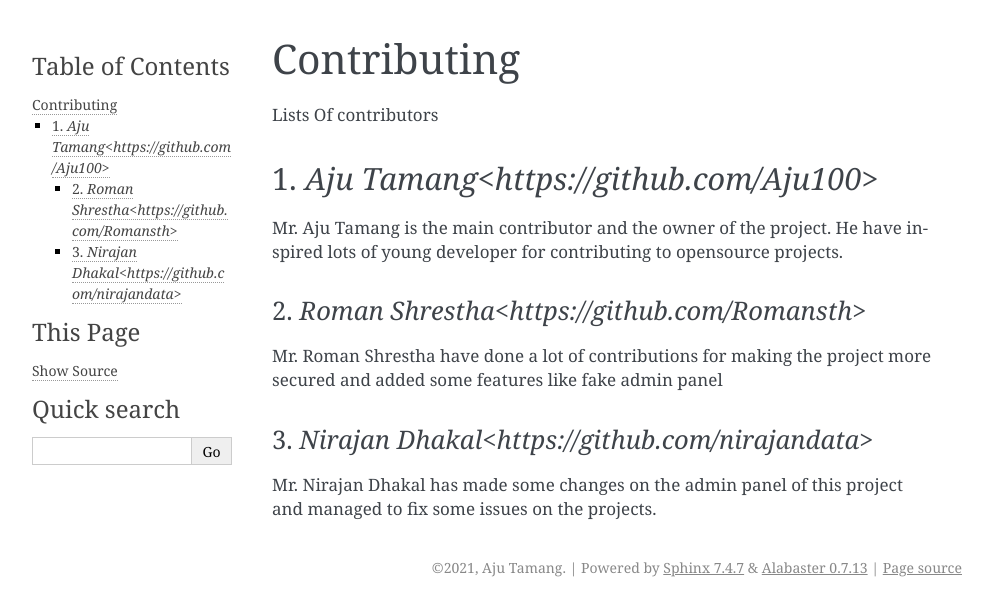
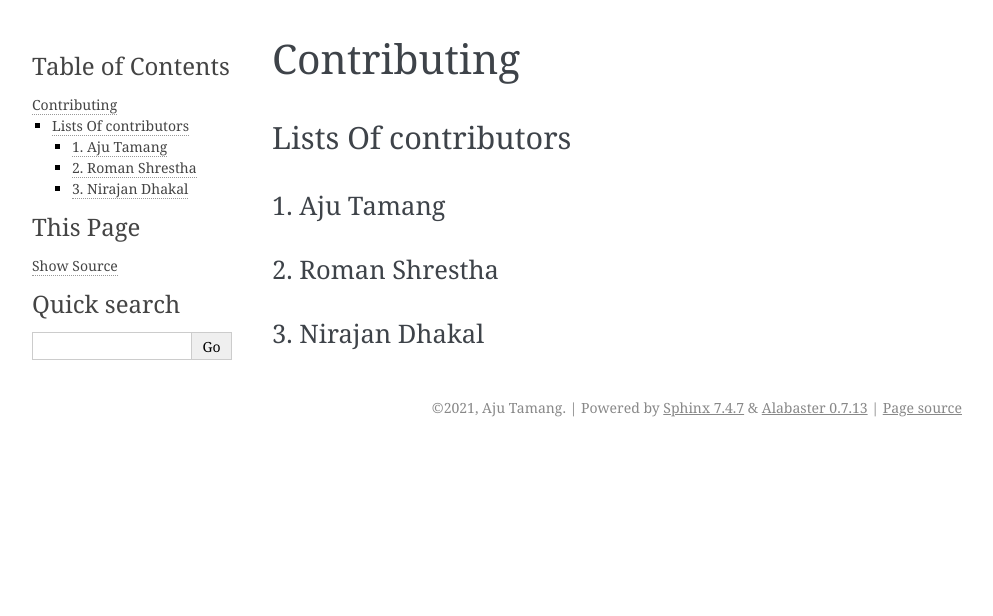
Before and after one commit to nirajandata/Django-Backend-mentorship, a Sphinx documentation site: the page built from docs/contributing.rst, in a window 1280 px wide. Shown: the top 616 px of the page, without its empty margins (148-1141 px from the left). Built offline with Sphinx 7.4.7, drawn with Linux system fonts in a browser that asks for light colours; pages that are not in the unit, such as notebooks, are missing from menus.

Commit message:
chore:update contributing.rst

```diff
--- a/docs/contributing.rst
+++ b/docs/contributing.rst
@@ -2,24 +2,16 @@ Contributing
 ======================================================================
 
 Lists Of contributors
+----------------------------------------------------------------------
 
-----------------------------------------------------------------------
 ******************************************************
-1. `Aju Tamang<https://github.com/Aju100>`
+1. Aju Tamang
 ******************************************************
 
-Mr. Aju Tamang is the main contributor and the owner of the project. He have inspired lots of young developer for contributing to opensource projects.
+******************************************************
+2. Roman Shrestha
+******************************************************
 
 ******************************************************
-2. `Roman Shrestha<https://github.com/Romansth>`
+3. Nirajan Dhakal
 ******************************************************
-
-Mr. Roman Shrestha have done a lot of contributions for making the project more secured and added some
-features like fake admin panel
-
-******************************************************
-3. `Nirajan Dhakal<https://github.com/nirajandata>`
-******************************************************
-
-Mr. Nirajan Dhakal has made some changes on the admin panel of this project and managed to fix
-some issues on the projects.
```
